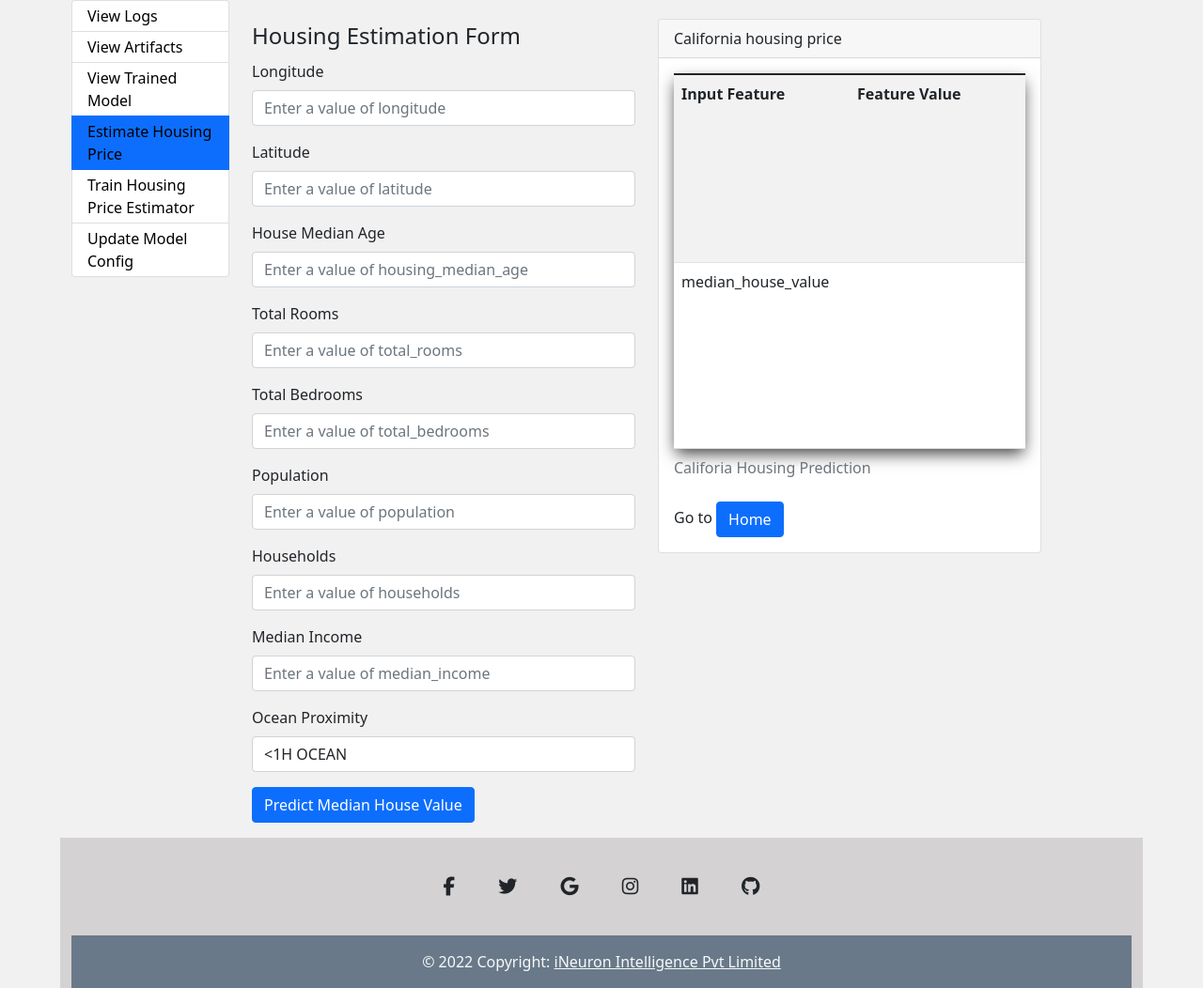
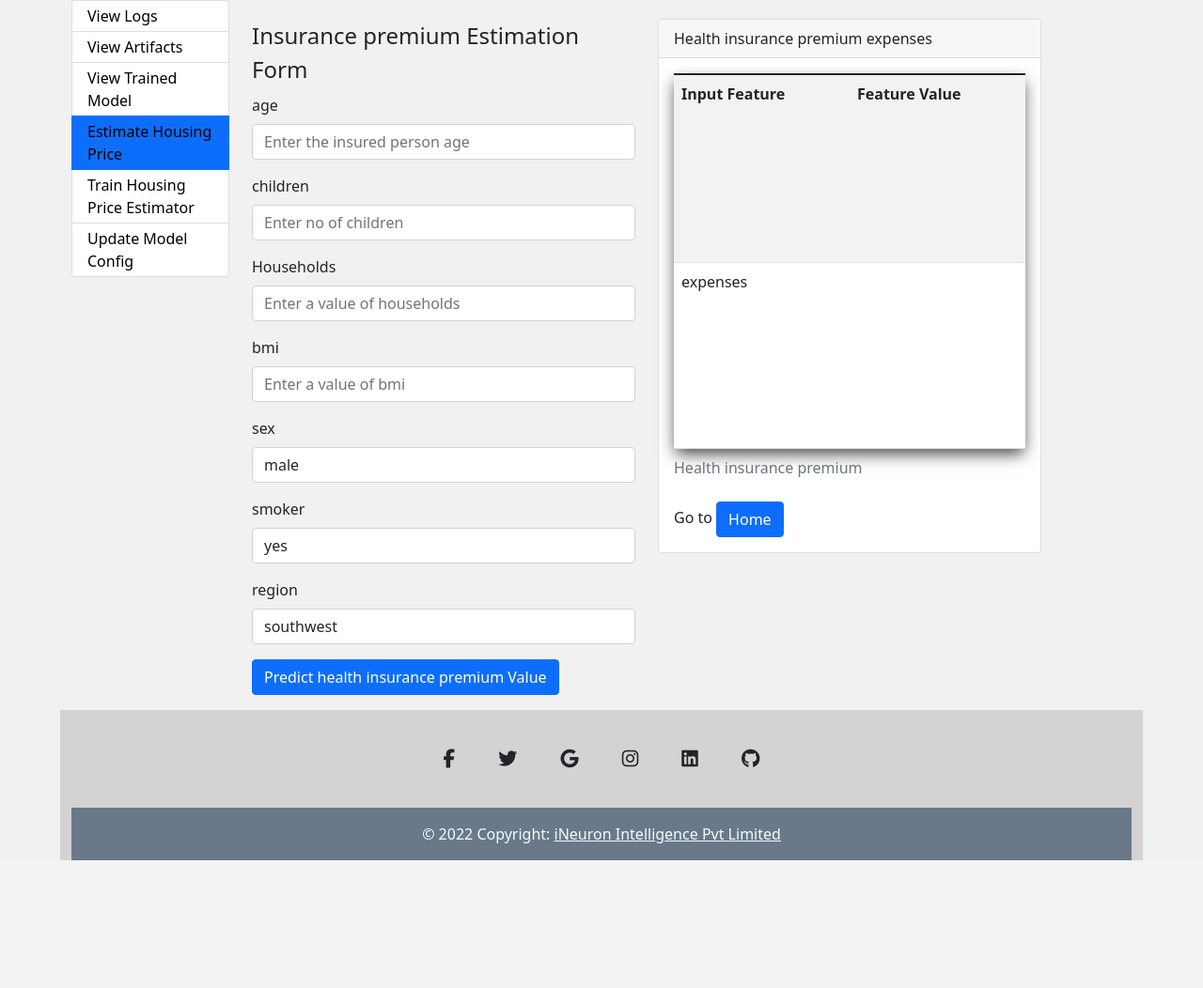
Before and after one commit to krishnan5307/Health-insurance-premium-prediction-ML-internship, a Flask app: template templates/predict.html in a window 1280 px wide. Shown: the part 56-1108 px from the top of the page at 94% size. After the commit the page ends 972 px from the top, so only its background shows below. Run offline with Flask 2, Linux system fonts and the light colour scheme; the template is opened without the code that fills it, so the values that code supplies are empty; some libraries are stand-ins or nearby versions.

Commit message:
first completion

```diff
--- a/templates/predict.html
+++ b/templates/predict.html
@@ -3,7 +3,7 @@
 {% block head %}
 
 
-<title>Housing Estimator</title>
+<title>Premium Estimator</title>
 {% endblock %}
 
 {% block content %}
@@ -13,38 +13,15 @@
 
 
         <form action="/predict" method="post">
-            <legend>Housing Estimation Form</legend>
+            <legend>Insurance premium Estimation Form</legend>
             <div class="mb-3">
-                <label class="form-label">Longitude</label>
-                <input class="form-control" type="text" name="longitude" placeholder="Enter a value of longitude"
-                    required />
+                <label class="form-label">age</label>
+                <input class="form-control" type="text" name="age"
+                    placeholder="Enter the insured person age" required />
             </div>
             <div class="mb-3">
-                <label class="form-label">Latitude</label>
-                <input class="form-control" type="text" name="latitude" placeholder="Enter a value of latitude"
-                    required />
-
-            </div>
-            <div class="mb-3">
-                <label class="form-label">House Median Age</label>
-                <input class="form-control" type="text" name="housing_median_age"
-                    placeholder="Enter a value of housing_median_age" />
-
-            </div>
-            <div class="mb-3">
-                <label class="form-label">Total Rooms</label>
-                <input class="form-control" type="text" name="total_rooms" placeholder="Enter a value of total_rooms"
-                    required />
-
-            </div>
-            <div class="mb-3">
-                <label class="form-label">Total Bedrooms</label>
-                <input class="form-control" type="text" name="total_bedrooms"
-                    placeholder="Enter a value of total_bedrooms" required />
-            </div>
-            <div class="mb-3">
-                <label class="form-label">Population</label>
-                <input class="form-control" type="text" name="population" placeholder="Enter a value of population"
+                <label class="form-label">children</label>
+                <input class="form-control" type="text" name="children" placeholder="Enter no of children"
                     required />
             </div>
             <div class="mb-3">
@@ -53,36 +30,62 @@
                     required />
             </div>
             <div class="mb-3">
-                <label class="form-label">Median Income</label>
-                <input class="form-control" type="text" name="median_income"
-                    placeholder="Enter a value of median_income" required />
+                <label class="form-label">bmi</label>
+                <input class="form-control" type="text" name="bmi"
+                    placeholder="Enter a value of bmi" required />
             </div>
             <div class="mb-3">
-                <label class="form-label">Ocean Proximity</label>
-                <select class="form-control" name="ocean_proximity" placeholder="Enter a value of ocean_proximity"
+                <label class="form-label">sex</label>
+                <select class="form-control" name="sex" placeholder="Enter gender"
+                    required>
+                    <option value="male">
+                        male
+                    </option>
+                    <option value="female">
+                        female
+                    </option>
+
+                </select>
+            </div>
+            <div class="mb-3">
+                <label class="form-label">smoker</label>
+                <select class="form-control" name="smoker" placeholder="Do you smoke ?"
+                    required>
+                    <option value="yes">
+                        yes
+                    </option>
+                    <option value="no">
+                        no
+                    </option>
+
+                </select>
+            </div>
+            <div class="mb-3">
+                <label class="form-label">region</label>
+                <select class="form-control" name="region" placeholder="Select your region"
                     required>
 
-                    <option value="<1H OCEAN">
-                        &lt;1H OCEAN
+                    <option value="southwest">
+                        southwest
                     </option>
-                    <option value="INLAND">
-                        INLAND
+                    <option value="southeast">
+                        southeast
                     </option>
-                    <option value="NEAR BAY">
-                        NEAR BAY
+                    <option value="northwest">
+                        northwest
                     </option>
                     <option value="NEAR OCEAN">
                         NEAR OCEAN
                     </option>
-                    <option value="ISLAND">
-                        ISLAND
+                    <option value="northeast">
+                        northeast
                     </option>
 
                 </select>
             </div>
             <div class="mb-3">
 
-                <input class="btn btn-primary" type="submit" value="Predict Median House Value" required />
+                <input class="btn btn-primary" type="submit" value="Predict health insurance premium Value" required />
             </div>
 
         </form>
@@ -91,18 +94,18 @@
     <div class="col-md-6 col-sm-12 col-xs-6 col-lg-6">
         <div class="card">
             <div class="card-header">
-              California housing price
+              Health insurance premium expenses
             </div>
             <div class="card-body">
-        {% if context['housing_data'] is not none %}
+        {% if context['insurance_data'] is not none %}
         <table class="table table-striped">
-            <caption>Califoria Housing Prediction </caption>
+            <caption>Health insurance premium</caption>
             <tr>
                 <th>Input Feature</th>
                 <th>Feature Value</th>
 
             </tr>
-            {% for column,value in context['housing_data'].items() %}
+            {% for column,value in context['insurance_data'].items() %}
 
 
 
@@ -114,9 +117,9 @@
             {% endfor %}
             <tr>
 
-                <td>median_house_value </td>
+                <td>expenses</td>
                 <td>
-                    {{ context['median_house_value'] }}
+                    {{ context['expenses'] }}
                 </td>
             </tr>
         </table>
```
Also changed, not shown: templates/index.html (+4 -4 lines), 1 other file.
